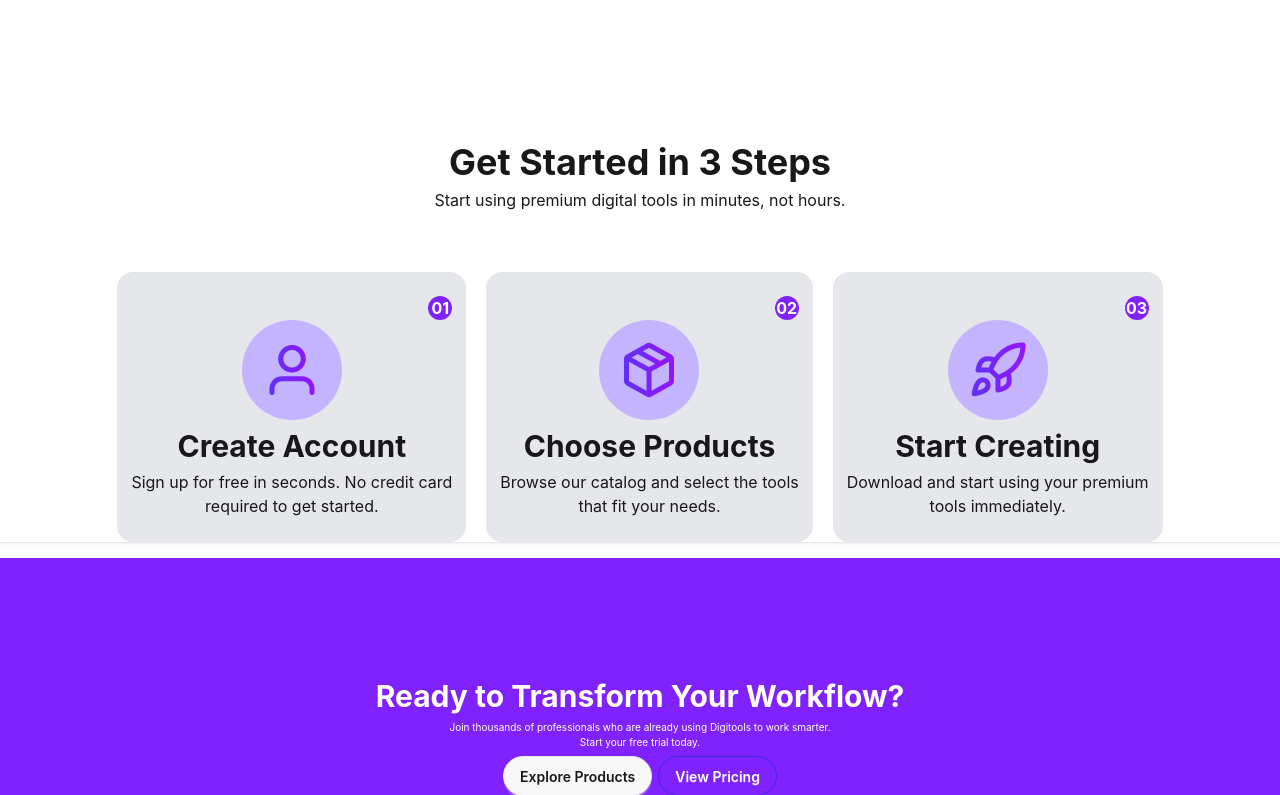
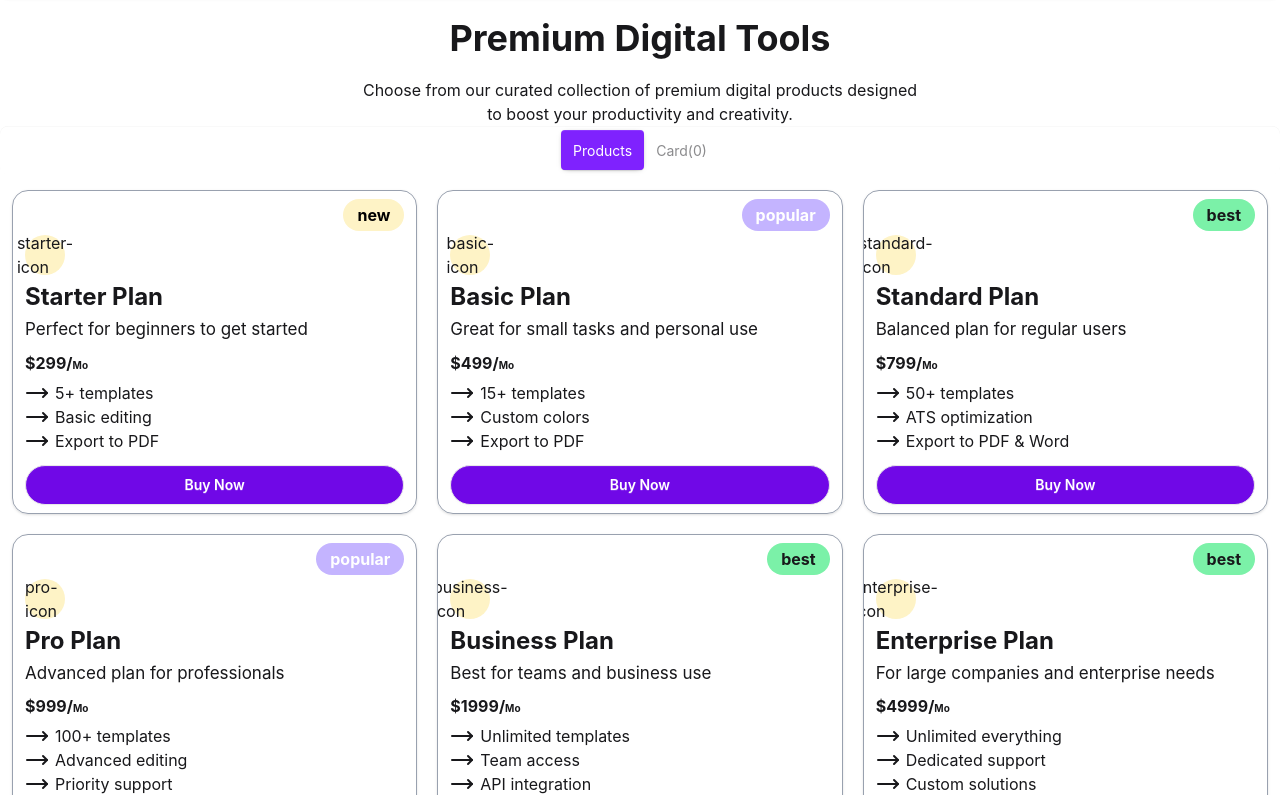
Before and after one commit to marufdev0/A6-DigiTools-Platform, a React (Vite) app: page / in a window 1280 px wide. Shown: the part 965-1760 px from the top of the page. Built offline with nearby package versions, Linux system fonts and the light colour scheme.

Commit message:
API Manag Half Com

```diff
--- a/index.html
+++ b/index.html
@@ -1,5 +1,5 @@
 <!doctype html>
-<html lang="en">
+<html lang="en" data-theme="light">
   <head>
     <meta charset="UTF-8" />
     <link rel="icon" type="image/svg+xml" href="/favicon.svg" />
--- /dev/null
+++ b/public/digitals.json
@@ -0,0 +1,99 @@
+[
+  {
+    "id": 1,
+    "name": "Starter Plan",
+    "description": "Perfect for beginners to get started",
+    "price": 299,
+    "period": "monthly",
+    "tag": "new",
+    "tagType": "new",
+    "features": [
+      "5+ templates",
+      "Basic editing",
+      "Export to PDF"
+    ],
+    "icon": "starter-icon",
+    "img": "https://via.placeholder.com/300x200?text=Starter"
+  },
+  {
+    "id": 2,
+    "name": "Basic Plan",
+    "description": "Great for small tasks and personal use",
+    "price": 499,
+    "period": "monthly",
+    "tag": "popular",
+    "tagType": "popular",
+    "features": [
+      "15+ templates",
+      "Custom colors",
+      "Export to PDF"
+    ],
+    "icon": "basic-icon",
+    "img": "https://via.placeholder.com/300x200?text=Basic"
+  },
+  {
+    "id": 3,
+    "name": "Standard Plan",
+    "description": "Balanced plan for regular users",
+    "price": 799,
+    "period": "monthly",
+    "tag": "best seller",
+    "tagType": "best",
+    "features": [
+      "50+ templates",
+      "ATS optimization",
+      "Export to PDF & Word"
+    ],
+    "icon": "standard-icon",
+    "img": "https://via.placeholder.com/300x200?text=Standard"
+  },
+  {
+    "id": 4,
+    "name": "Pro Plan",
+    "description": "Advanced plan for professionals",
+    "price": 999,
+    "period": "monthly",
+    "tag": "popular",
+    "tagType": "popular",
+    "features": [
+      "100+ templates",
+      "Advanced editing",
+      "Priority support"
+    ],
+    "icon": "pro-icon",
+    "img": "https://via.placeholder.com/300x200?text=Pro"
+  },
+  {
+    "id": 5,
+    "name": "Business Plan",
+    "description": "Best for teams and business use",
+    "price": 1999,
+    "period": "yearly",
+    "tag": "recommended",
+    "tagType": "best",
+    "features": [
+      "Unlimited templates",
+      "Team access",
+      "API integration"
+    ],
+    "icon": "business-icon",
+    "img": "https://via.placeholder.com/300x200?text=Business"
+  },
+  {
+    "id": 6,
+    "name": "Enterprise Plan",
+    "description": "For large companies and enterprise needs",
+    "price": 4999,
+    "period": "yearly",
+    "tag": "premium",
+    "tagType": "best",
+    "features": [
+      "Unlimited everything",
+      "Dedicated support",
+      "Custom solutions",
+      "24/7 service"
+    ],
+    "icon": "enterprise-icon",
+    "img": "https://via.placeholder.com/300x200?text=Enterprise"
+  }
+]
--- a/src/App.jsx
+++ b/src/App.jsx
@@ -1,22 +1,60 @@
 
+import { useState } from 'react'
 import './App.css'
+import Digitals from './Component/Digitals'
 import Footer from './Component/Footer'
 import Hero from './Component/Hero'
 import Navbar from './Component/Navbar'
 import Ready from './Component/Ready'
 import Stats from './Component/Stats'
 import Steps from './Component/Steps'
+import Cards from './Cards'
+
+const getDigittals = async () =>{
+  const res = await fetch('digitals.json')
+  return res.json()
+}
+
+const getDigitalsPromises = getDigittals();
+// console.log(getDigitalsPromises);
 
 function App() {
+  const [active, setActive] = useState("digital")
+
+  const [cards, setCards] = useState([])
 
   return (
     <>
      <nav>
-      <Navbar />
+      <Navbar cards={cards} />
      </nav>
      <main>
       <Hero />
       <Stats />
+
+
+      <div className='text-center mt-5'>
+          <h1 className='text-4xl font-bold mb-5'>Premium Digital Tools</h1>
+          <p>Choose from our curated collection of premium digital products designed <br /> to boost your productivity and creativity.</p>
+      </div>
+
+      <div className="tabs tabs-box justify-center bg-white">
+        <input type="radio"
+         name="my_tabs_1"
+          className="tab checked:bg-violet-600 checked:text-white"
+          aria-label="Products" defaultChecked
+          onClick={()=> setActive("digital")}
+          />
+        <input type="radio"
+         name="my_tabs_1"
+         className="tab checked:bg-violet-600 checked:text-white"
+          aria-label={`Card(${cards.length})`}
+          onClick={()=> setActive("card")}
+          />
+      </div>
+
+      { active === "digital" && <Digitals getDigitalsPromises={getDigitalsPromises} cards={cards} setCards={setCards}  />}
+      {active === "card" && <Cards cards={cards} />}
       <Steps></Steps>
       <Ready />
       <Footer />
--- /dev/null
+++ b/src/Cards.jsx
@@ -0,0 +1,36 @@
+import React from 'react';
+
+const Cards = ({cards}) => {
+   const totalPrice = cards.reduce((sum, item)=> sum + item.price , 0)
+   console.log(totalPrice);
+    return (
+        <div className='px-4'>
+            <h1 className='text-3xl font-bold'>Your Cart</h1>
+            <div className='shadow rounded-[13px] mt-2 grid grid-cols-1 gap-1.5  '>
+                {
+                cards.map(card=> <div className='flex gap-3 px-2 py-1.5 justify-between items-center border border-gray-400 rounded-2xl'>
+                   <div className='flex gap-2'>
+                     <div className='w-10 h-10 bg-amber-100 rounded-full flex justify-center items-center mt-1 mb-1.5'><img src={card.icon} alt="" /></div>
+                    <div className=''>
+                        <h1 className='text-2xl font-bold'>{card.name}</h1>
+                        <p>${card.price}</p>
+                    </div>
+                   </div>
+                        <button className='btn bg-white text-red-600 font-bold'>Remove</button>
+                </div>)
+            }
+            </div>
+
+            <div className='flex justify-between items-center text-black mt-2 px-3.5'>
+                <h1 className='text-2xls'>Total</h1>
+                <div>${totalPrice}</div>
+            </div>
+
+            <div>
+                <button className='btn bg-violet-700 w-full text-white rounded-2xl'>Proceed to Checkout</button>
+            </div>
+        </div>
+    );
+};
+
+export default Cards;
--- /dev/null
+++ b/src/Component/Digital.jsx
@@ -0,0 +1,37 @@
+import React, { useState } from 'react';
+import { MoveRight } from 'lucide-react';
+
+const Digital = ({digital,cards, setCards}) => {
+const [buyNow, setBuyNow] = useState(false)
+
+const handalBuyNow = () =>{
+    setBuyNow(true);
+    setCards([...cards, digital])
+}
+
+    return (
+        <div className='border  border-gray-400 shadow rounded-2xl overflow-hidden px-3 py-2'>
+            <div className='flex justify-end items-center'>
+                {digital.tagType && (<p className={`px-3.5 py-1 rounded-2xl font-bold
+            ${digital.tagType === "new" ? "bg-amber-100 text-black" : ""}
+            ${digital.tagType === "popular" ? "bg-violet-300 text-white" : ""}
+            ${digital.tagType === "best" ? "bg-green-300" : ""}`}>
+            {digital.tagType}</p>)
+                }
+            </div>
+            <div className='w-10 h-10 bg-amber-100 rounded-full flex justify-center items-center mt-1 mb-1.5'>
+                 {digital.icon}
+            </div>
+            <h1 className='text-2xl font-bold mb-1'>{digital.name}</h1>
+            <p className='text-[17px] mb-2'>{digital.description}</p>
+            <h2 className='font-bold mb-1.5' >${digital.price}/<span className='text-[10px]'>Mo</span></h2>
+            <ul>
+                {digital.features.map((feature, i) => (<li className='flex items-center gap-1.5' key={i}><MoveRight></MoveRight> {feature}</li>))}
+            </ul>
+            <button onClick={handalBuyNow} className='btn bg-violet-700 text-white rounded-4xl w-full mt-3'>{
+                buyNow ? "Add to card" : "Buy Now"}</button>
+        </div>
+    );
+};
+
+export default Digital;
--- /dev/null
+++ b/src/Component/Digitals.jsx
@@ -0,0 +1,16 @@
+
+import React, { use } from 'react';
+import Digital from './Digital';
+
+const Digitals = ({getDigitalsPromises,cards, setCards}) => {
+    const digitals = use(getDigitalsPromises);
+    return (
+        <div className='grid md: grid-cols-2 lg:grid-cols-3 gap-5 mt-4 px-3'>
+            {
+                digitals.map(digital => <Digital key={digital.id} digital={digital} cards={cards} setCards={setCards} ></Digital>)
+            }
+        </div>
+    );
+};
+
+export default Digitals;
--- a/src/Component/Navbar.jsx
+++ b/src/Component/Navbar.jsx
@@ -1,6 +1,6 @@
 import React from 'react';
 
-const Navbar = () => {
+const Navbar = ({cards}) => {
     return (
        <div className='border-b-gray-400'>
             <div className="navbar bg-base-100 shadow-sm ">
@@ -20,7 +20,7 @@ const Navbar = () => {
                     <div tabIndex={0} role="button" className="btn btn-ghost btn-circle mr-2">
                         <div className="indicator">
                         <svg xmlns="http://www.w3.org/2000/svg" className="h-5 w-5" fill="none" viewBox="0 0 24 24" stroke="currentColor"> <path strokeLinecap="round" strokeLinejoin="round" strokeWidth="2" d="M3 3h2l.4 2M7 13h10l4-8H5.4M7 13L5.4 5M7 13l-2.293 2.293c-.63.63-.184 1.707.707 1.707H17m0 0a2 2 0 100 4 2 2 0 000-4zm-8 2a2 2 0 11-4 0 2 2 0 014 0z" /> </svg>
-                        <span className="badge badge-sm indicator-item">0</span>
+                        <span className="badge badge-sm indicator-item">{cards.length}</span>
                         </div>
                     </div>
                     <a className='mr-3'>Login</a>
```
